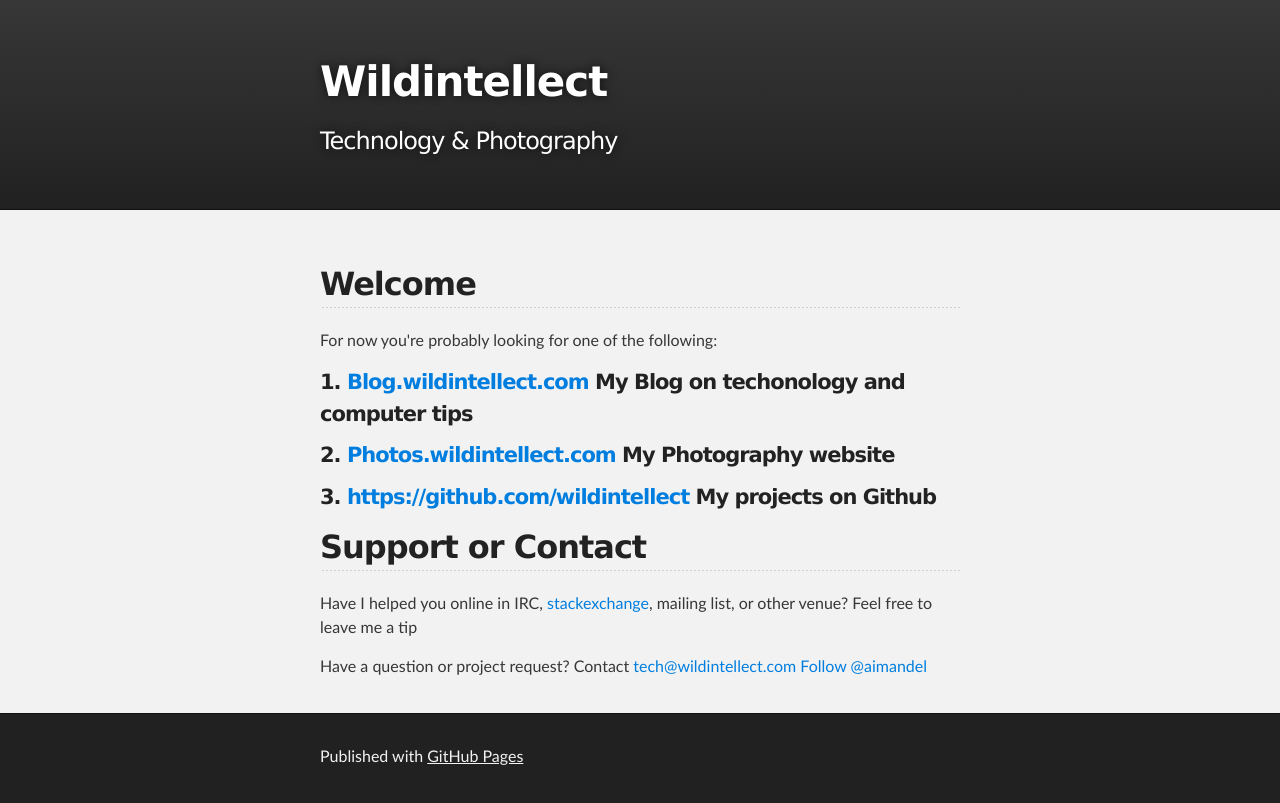
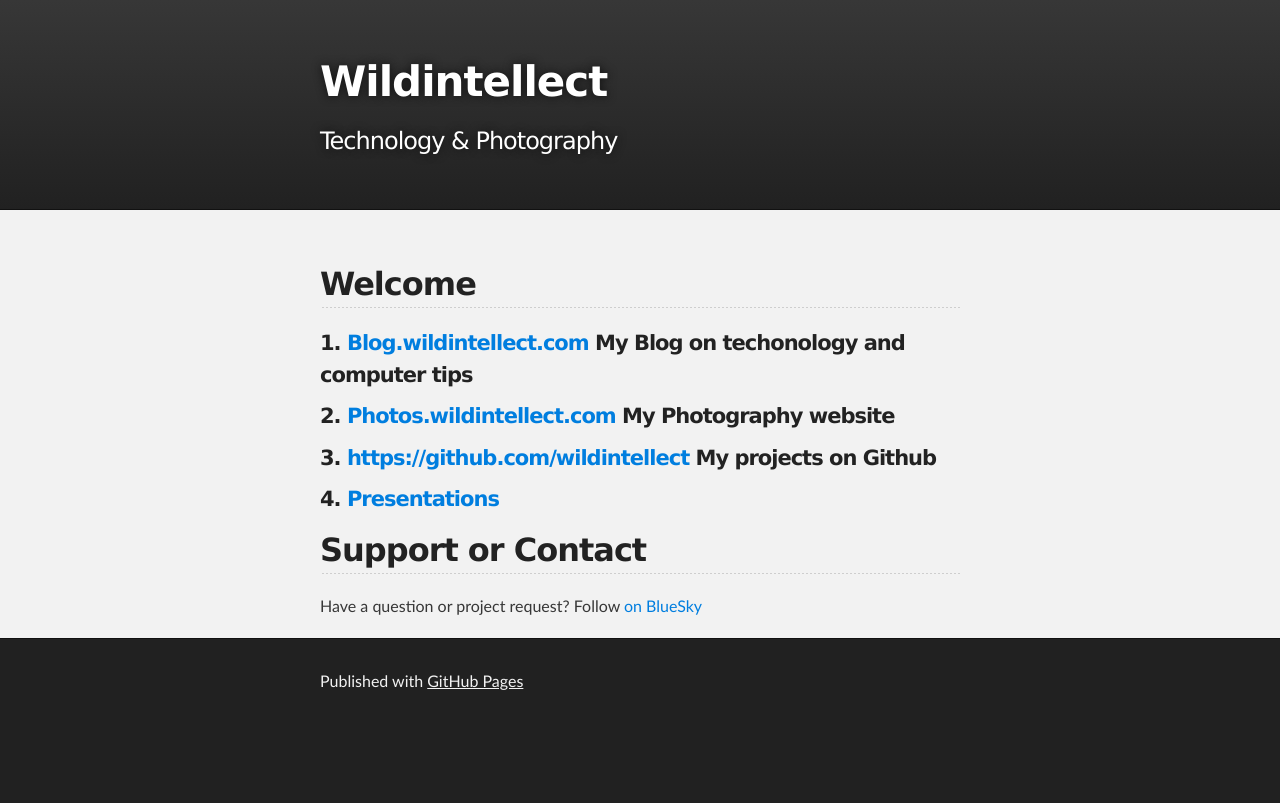
Before and after one commit to wildintellect/wildintellect.github.io, a plain HTML site: page index.html in a window 1280 px wide. Drawn offline with Linux system fonts and the light colour scheme.

Commit message:
Add Presentations
Also cleaned up a bunch of old stuff that isn't used in the background.

```diff
--- a/index.html
+++ b/index.html
@@ -41,29 +41,22 @@
         <h2>
 <a name="welcome-to-wildintellect" class="anchor" href="#welcome-to-wildintellect"><span class="octicon octicon-link"></span></a>Welcome</h2>
 
-<p>For now you're probably looking for one of the following:</p>
+<h4>
+1. <a href="http://blog.wildintellect.com">Blog.wildintellect.com</a> My Blog on techonology and computer tips</h4>
 
 <h4>
-<a name="1-blogwildintellectcom-my-blog-on-techonology-and-computer-tips" class="anchor" href="#1-blogwildintellectcom-my-blog-on-techonology-and-computer-tips"><span class="octicon octicon-link"></span></a>1. <a href="http://blog.wildintellect.com">Blog.wildintellect.com</a> My Blog on techonology and computer tips</h4>
+2. <a href="http://photos.wildintellect.com">Photos.wildintellect.com</a> My Photography website</h4>
 
 <h4>
-<a name="2-photoswildintellectcom-my-photography-website" class="anchor" href="#2-photoswildintellectcom-my-photography-website"><span class="octicon octicon-link"></span></a>2. <a href="http://photos.wildintellect.com">Photos.wildintellect.com</a> My Photography website</h4>
+3. <a href="https://github.com/wildintellect" class="user-mention">https://github.com/wildintellect</a> My projects on Github</h4>
 
 <h4>
-<a name="3-wildintellect-my-projects-on-github" class="anchor" href="#3-wildintellect-my-projects-on-github"><span class="octicon octicon-link"></span></a>3. <a href="https://github.com/wildintellect" class="user-mention">https://github.com/wildintellect</a> My projects on Github</h4>
+4. <a href="https://wildintellect.com/presents" class="user-mention">Presentations</a></h4>
 
 <h2>
 <a name="support-or-contact" class="anchor" href="#support-or-contact"><span class="octicon octicon-link"></span></a>Support or Contact</h2>
 
-<p>
-Have I helped you online in IRC, <a name="stack-exchange-profile" href="http://stackexchange.com/users/85040/wildintellect">stackexchange</a>, mailing list, or other venue? Feel free to leave me a tip
-<script data-gittip-username="wildintellect"
-        data-gittip-widget="button"
-        src="//gttp.co/v1.js"></script>
-<p>
-Have a question or project request? Contact <a href="mailto:tech@wildintellect.com?Subject=WebContact"">tech@wildintellect.com</a>
-<a href="https://twitter.com/aimandel" class="twitter-follow-button" data-show-count="false" data-size="large" data-dnt="true">Follow @aimandel</a>
-<script>!function(d,s,id){var js,fjs=d.getElementsByTagName(s)[0],p=/^http:/.test(d.location)?'http':'https';if(!d.getElementById(id)){js=d.createElement(s);js.id=id;js.src=p+'://platform.twitter.com/widgets.js';fjs.parentNode.insertBefore(js,fjs);}}(document, 'script', 'twitter-wjs');</script>
+Have a question or project request? Follow <a href="https://bsky.app/profile/wildintellect.com"> on BlueSky</a>
 
 <!--<p>Having trouble with Pages? Check out the documentation at <a href="http://help.github.com/pages">http://help.github.com/pages</a> or contact <a href="mailto:support@github.com">support@github.com</a> and we’ll help you sort it out.</p>-->
       </section>
```
